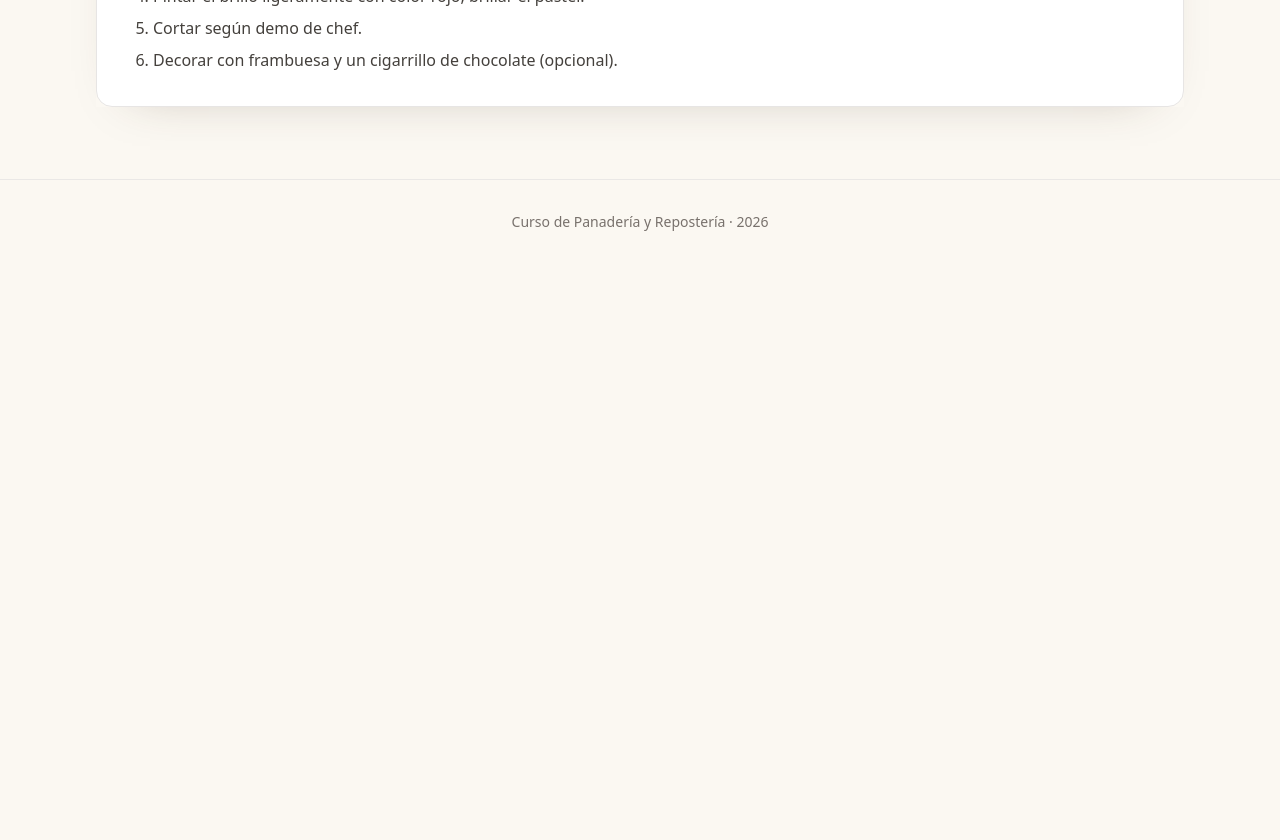
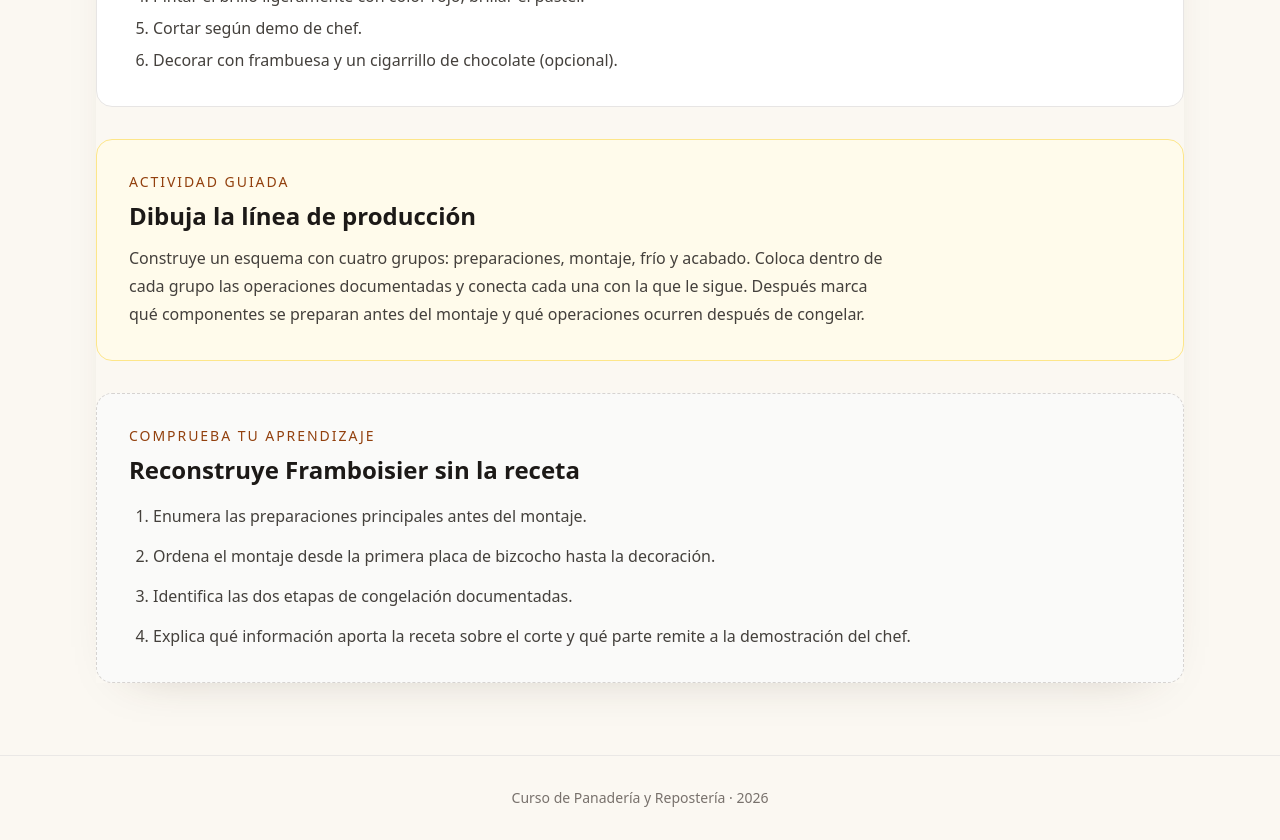
Before and after one commit to Drworm82/CursoPanadero, a Next.js app: page /leccion-framboisier in a window 1280 px wide. Shown: the part 3600-4440 px from the top of the page. Before the commit the page ends 3864 px from the top, so only its background shows below. Built offline with nearby package versions, Linux system fonts and the light colour scheme; no server answers.

Commit message:
Completa actividades pedagógicas de leccion-framboisier.js

```diff
--- a/pages/leccion-framboisier.js
+++ b/pages/leccion-framboisier.js
@@ -58,6 +58,23 @@ export default function LessonPage() {
           </div>
         </section>
 
+
+        <section className="rounded-2xl border border-amber-200 bg-amber-50 p-6 sm:p-8">
+          <p className="text-sm font-medium uppercase tracking-[0.14em] text-amber-800">Actividad guiada</p>
+          <h2 className="mt-2 text-2xl font-semibold text-stone-900">Dibuja la línea de producción</h2>
+          <p className="mt-3 max-w-3xl leading-7 text-stone-700">Construye un esquema con cuatro grupos: preparaciones, montaje, frío y acabado. Coloca dentro de cada grupo las operaciones documentadas y conecta cada una con la que le sigue. Después marca qué componentes se preparan antes del montaje y qué operaciones ocurren después de congelar.</p>
+        </section>
+        <section className="rounded-2xl border border-dashed border-stone-300 bg-stone-50 p-6 sm:p-8">
+          <p className="text-sm font-medium uppercase tracking-[0.14em] text-amber-800">Comprueba tu aprendizaje</p>
+          <h2 className="mt-2 text-2xl font-semibold text-stone-900">Reconstruye Framboisier sin la receta</h2>
+          <ol className="mt-4 list-decimal space-y-3 pl-6 leading-7 text-stone-700">
+            <li>Enumera las preparaciones principales antes del montaje.</li>
+            <li>Ordena el montaje desde la primera placa de bizcocho hasta la decoración.</li>
+            <li>Identifica las dos etapas de congelación documentadas.</li>
+            <li>Explica qué información aporta la receta sobre el corte y qué parte remite a la demostración del chef.</li>
+          </ol>
+        </section>
+
       </div>
     </CourseShell>
   );
```
